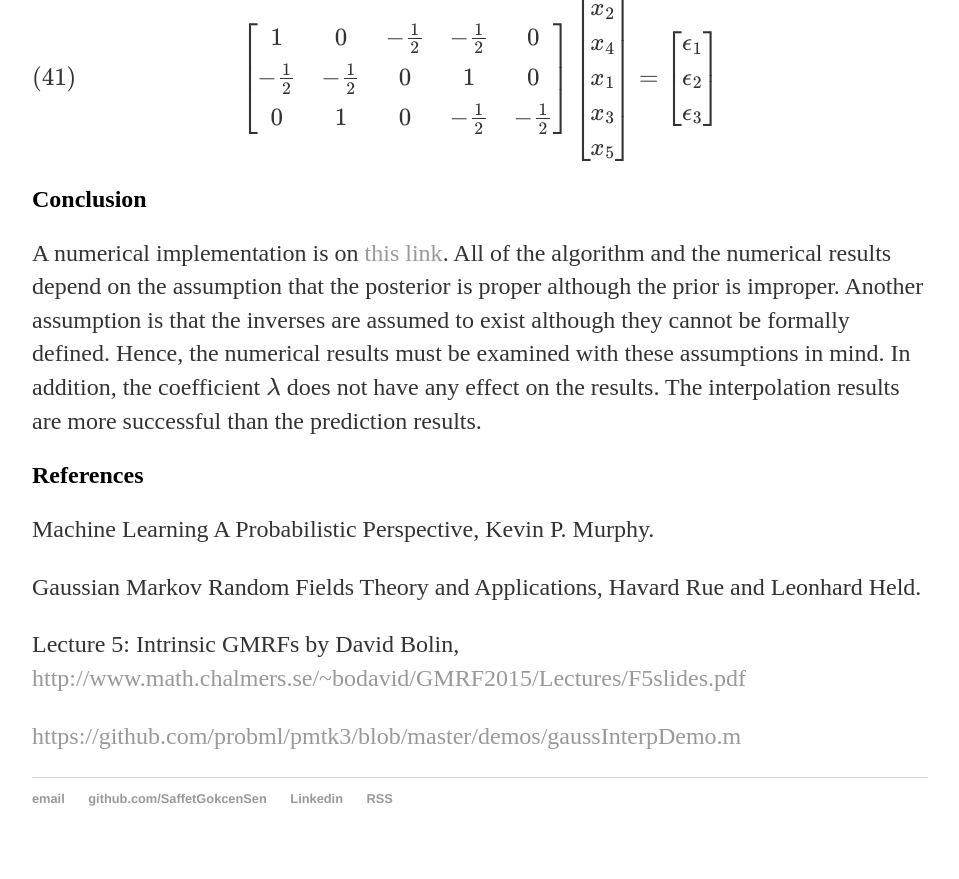
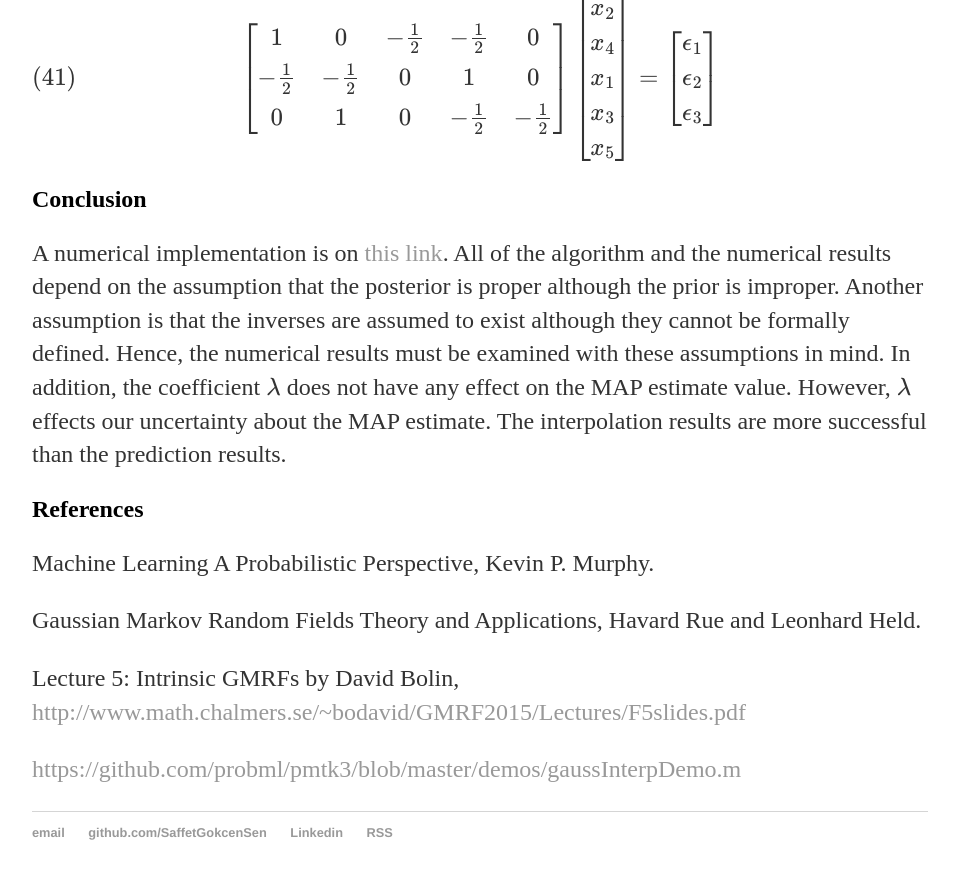
Before and after one commit to SaffetGokcenSen/saffetgokcensen.github.io, a Jekyll site: the page built from _posts/2020-08-26-backward-prediction-forward-prediction-and-interpolation-with-noise-free-data-using-jointly-gaussian-vectors.md, in a window 1280 px wide and 900 px high, scrolled down 6305 px. Shown: the top 879 px of the window, without its empty margins (160-1119 px from the left). Built offline with Jekyll 4.4.1, drawn with Linux system fonts in a browser that asks for light colours.

Commit message:
added some comments to the conclusion

```diff
--- a/_posts/2020-08-26-backward-prediction-forward-prediction-and-interpolation-with-noise-free-data-using-jointly-gaussian-vectors.md
+++ b/_posts/2020-08-26-backward-prediction-forward-prediction-and-interpolation-with-noise-free-data-using-jointly-gaussian-vectors.md
@@ -274,7 +274,7 @@ For this case, estimating $\mathbf{x}\_{1}$ given $\mathbf{x}\_{2}$ is interpola
 \end{equation}
 
 ## Conclusion
-A numerical implementation is on  [this link](https://github.com/SaffetGokcenSen/Gaussian-Models/blob/master/estimating_noise_free_data_using_jointly_gaussian_vectors.ipynb). All of the algorithm and the numerical results depend on the assumption that the posterior is proper although the prior is improper. Another assumption is that the inverses are assumed to exist although they cannot be formally defined. Hence, the numerical results must be examined with these assumptions in mind. In addition, the coefficient $\lambda$ does not have any effect on the results. The interpolation results are more successful than the prediction results.
+A numerical implementation is on  [this link](https://github.com/SaffetGokcenSen/Gaussian-Models/blob/master/estimating_noise_free_data_using_jointly_gaussian_vectors.ipynb). All of the algorithm and the numerical results depend on the assumption that the posterior is proper although the prior is improper. Another assumption is that the inverses are assumed to exist although they cannot be formally defined. Hence, the numerical results must be examined with these assumptions in mind. In addition, the coefficient $\lambda$ does not have any effect on the MAP estimate value. However, $\lambda$ effects our uncertainty about the MAP estimate. The interpolation results are more successful than the prediction results.
 
 ## References
 Machine Learning A Probabilistic Perspective, Kevin P. Murphy.
```
